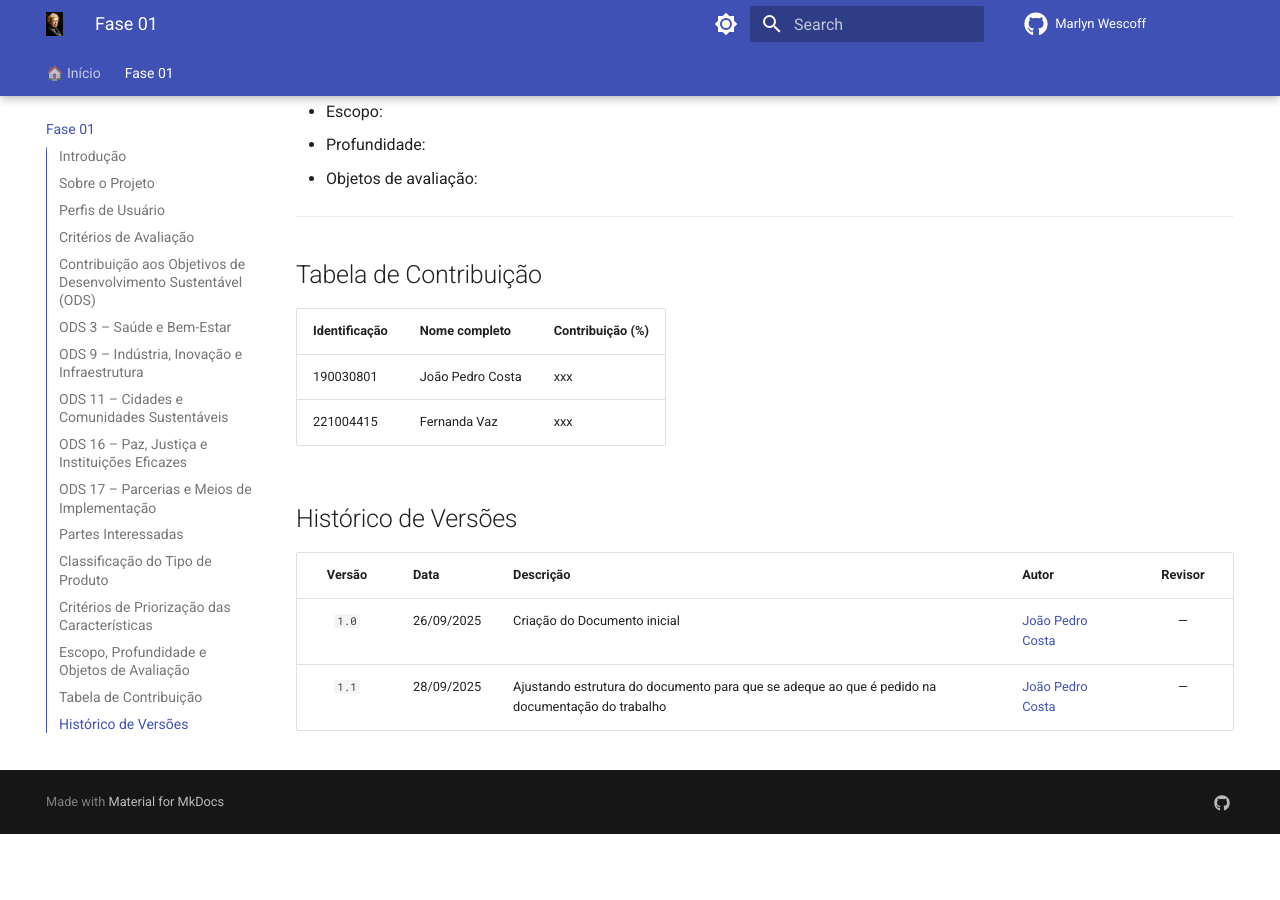
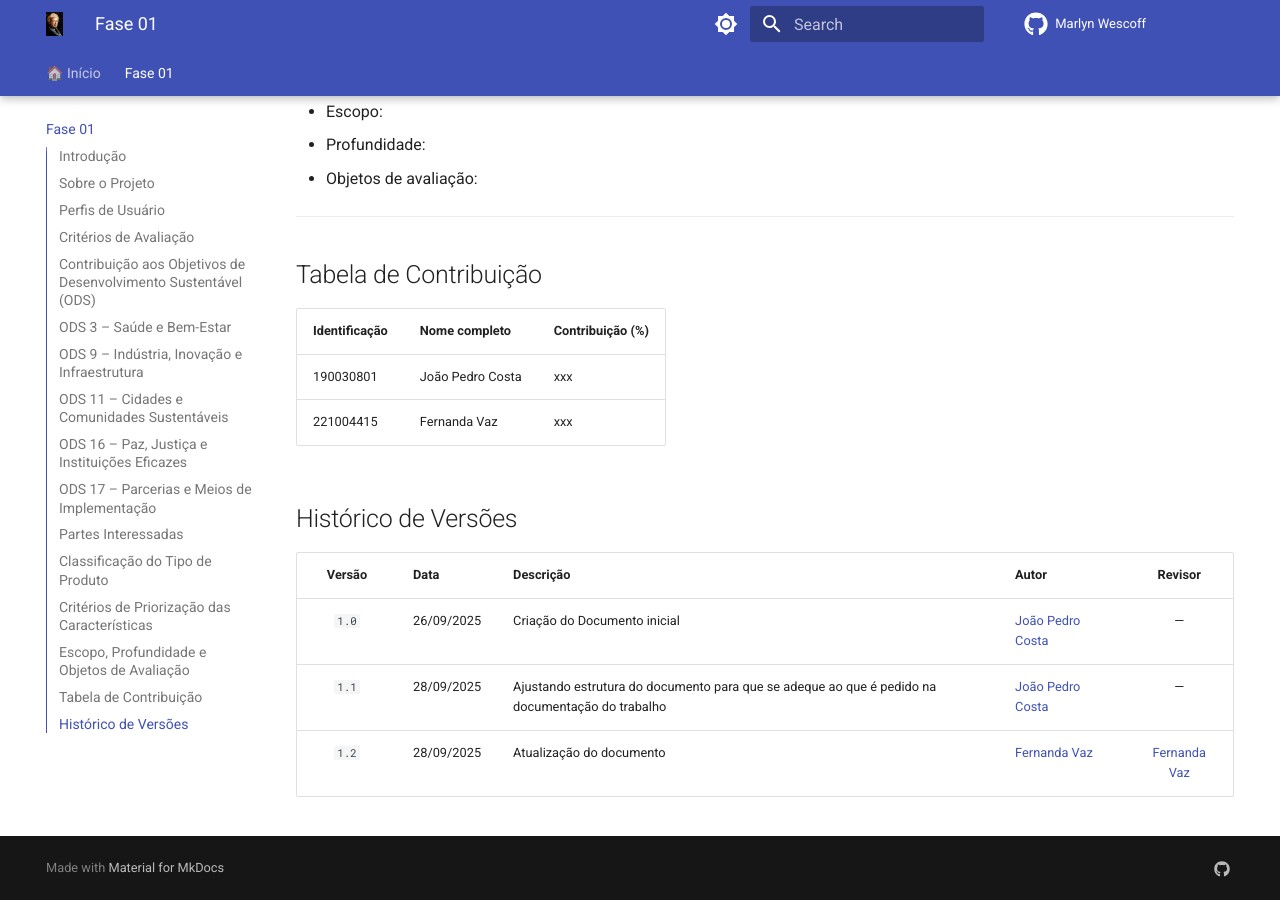
Before and after one commit to FCTE-Qualidade-de-Software-1/2025-2_T01_MARLYN-WESCOFF, an MkDocs documentation site: the page built from docs/fase01.md, in a window 1280 px wide and 900 px high, scrolled down 2963 px. Built offline with MkDocs 1.6.1 and Material for MkDocs 9.7.7, drawn with Linux system fonts in a browser that asks for light colours; comment, search, counter and statistics services are not loaded; before the commit the page ends 3797 px from its top, so only the background shows below that.

Commit message:
Update fase01.md

```diff
--- a/docs/fase01.md
+++ b/docs/fase01.md
@@ -104,7 +104,8 @@ As características de qualidade foram priorizadas com base nos seguintes crité
 
 ## Histórico de Versões
 
-| Versão | Data | Descrição | Autor | Revisor |
-|:--------:|:-------|:-------------|:--------|:-----------:|
-| `1.0` | 26/09/2025 | Criação do Documento inicial | [João Pedro Costa](https://github.com/johnaopedro) | — |
-| `1.1` | 28/09/2025 | Ajustando estrutura do documento para que se adeque ao que é pedido na documentação do trabalho | [João Pedro Costa](https://github.com/johnaopedro) | — |
+| Versão | Data       | Descrição                                                   | Autor | Revisor |
+|:------:|:----------|:------------------------------------------------------------|:-----|:-------:|
+| `1.0`  | 26/09/2025 | Criação do Documento inicial                                | [João Pedro Costa](https://github.com/johnaopedro) | — |
+| `1.1`  | 28/09/2025 | Ajustando estrutura do documento para que se adeque ao que é pedido na documentação do trabalho | [João Pedro Costa](https://github.com/johnaopedro) | — |
+| `1.2`  | 28/09/2025 | Atualização do documento                                     | [Fernanda Vaz](https://github.com/Fernandavazgit1) | [Fernanda Vaz](https://github.com/Fernandavazgit1) |
```
